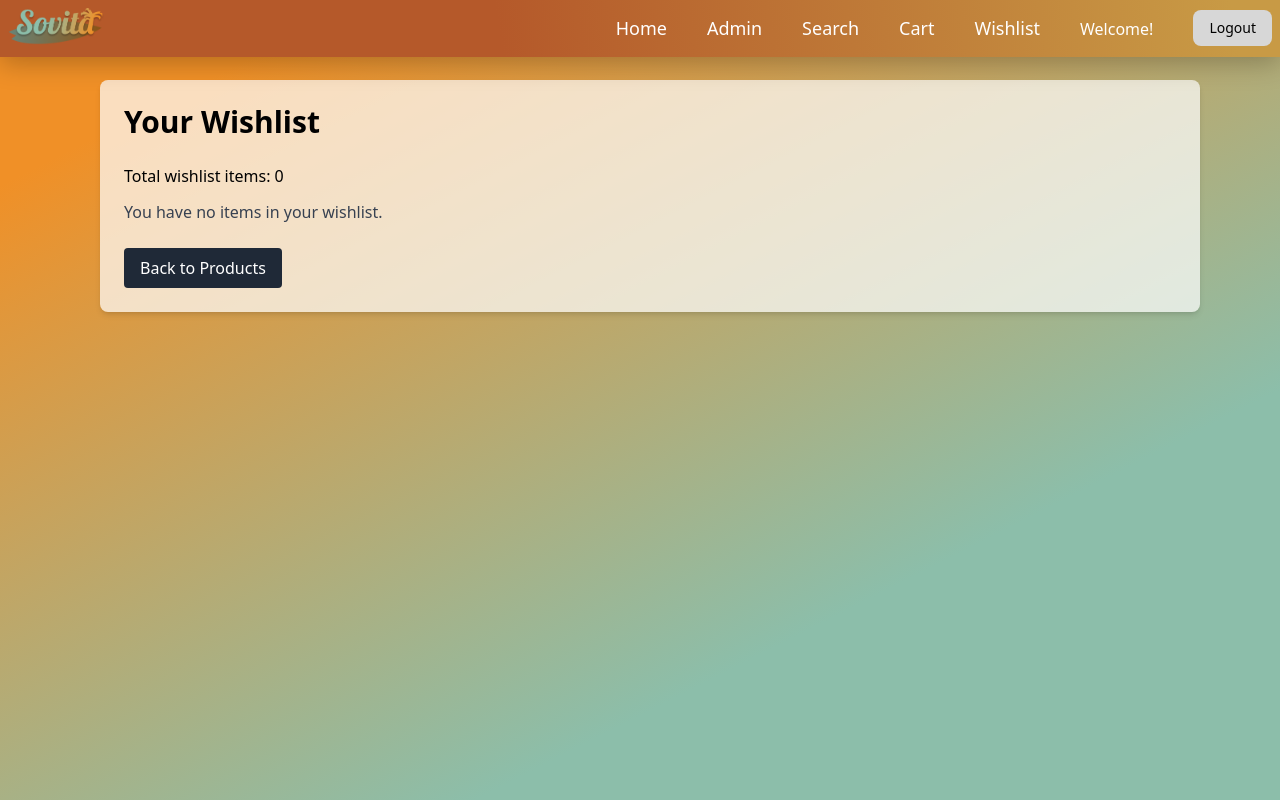
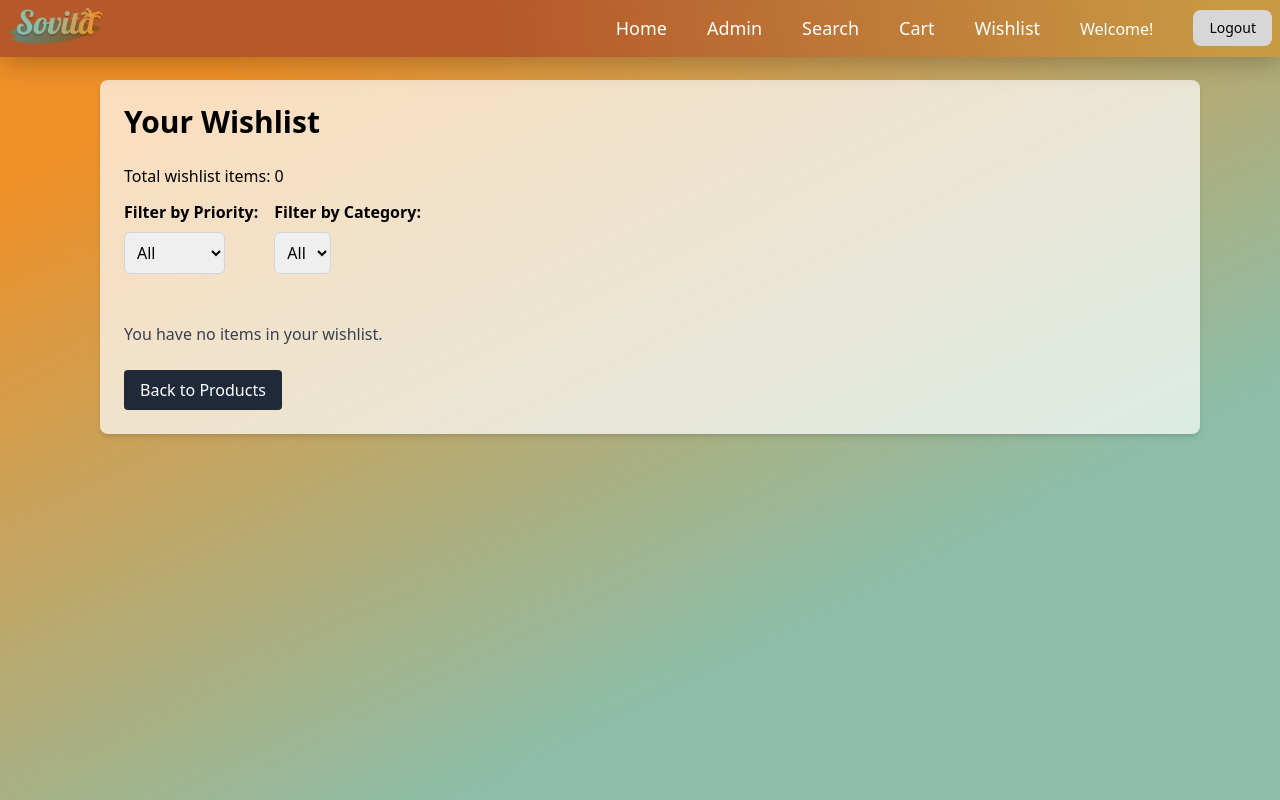
Before and after one commit to souvenir-kita/sovita, a Django app: page /wishlist/ in a window 1280 px wide. Run offline with Django 5.2, Linux system fonts and the light colour scheme; the visitor is signed in with stand-in values (Sample User, id 1); data that the repository does not hold is empty; some libraries are stand-ins or nearby versions; some web fonts are replaced.

Commit message:
Add filter by category, priority

```diff
--- a/wishlist/templates/wishlist.html
+++ b/wishlist/templates/wishlist.html
@@ -6,12 +6,37 @@
 <div class="flex justify-center items-start min-h-screen pt-20 pb-6 px-20" style="background: linear-gradient(153deg, #F09027 12.76%, #8CBEAA 71.77%);">
     <div class="bg-white bg-opacity-70 shadow-md rounded-lg p-6 w-full ml-5">
         <h2 class="text-3xl font-bold mb-6">Your Wishlist</h2>
+
         <p id="total-wishlist-items" class="mb-3">Total wishlist items: {{ wishlist_items.count }}</p>
+
+        <div class="flex flex-col md:flex-row md:space-x-4 mb-6">
+            <div class="mb-4">
+                <label for="priorityFilter" class="block font-semibold mb-2">Filter by Priority:</label>
+                <select id="priorityFilter" class="border border-gray-300 rounded-md p-2" onchange="applyFilters()">
+                    <option value="all">All</option>
+                    <option value="3">High</option>
+                    <option value="2">Medium</option>
+                    <option value="1">Low</option>
+                </select>
+            </div>
+
+            <div class="mb-6">
+                <label for="categoryFilter" class="block font-semibold mb-2">Filter by Category:</label>
+                <select id="categoryFilter" class="border border-gray-300 rounded-md p-2" onchange="applyFilters()">
+                    <option value="all">All</option>
+                    {% for wishlist in wishlist_items %}
+                        <option value="{{ wishlist.product.category }}">{{ wishlist.product.category }}</option>
+                    {% endfor %}
+                </select>
+            </div>
+        </div>
 
         {% if wishlist_items %}
             <div class="grid grid-cols-1 md:grid-cols-2 lg:grid-cols-3 gap-6">
                 {% for wishlist in wishlist_items %}
-                    <div class="bg-white rounded-lg shadow-md overflow-hidden">
+                    <div class="bg-white rounded-lg shadow-md overflow-hidden"
+                         data-priority="{{ wishlist.priority }}"
+                         data-category="{{ wishlist.product.category }}">
                         <img src="{{ wishlist.product.picture.url }}" alt="{{ wishlist.product.name }}" class="w-full h-48 object-cover">
                         <div class="p-4">
                             <h3 class="text-lg font-bold">{{ wishlist.product.name }}</h3>
@@ -77,5 +102,25 @@
         })
         .catch(error => console.error('Error:', error));
     }
+
+    function applyFilters() {
+        const selectedPriority = document.getElementById('priorityFilter').value;
+        const selectedCategory = document.getElementById('categoryFilter').value;
+        const wishlistItems = document.querySelectorAll('[data-priority]');
+
+        wishlistItems.forEach(item => {
+            const itemPriority = item.getAttribute('data-priority');
+            const itemCategory = item.getAttribute('data-category');
+
+            const matchesPriority = (selectedPriority === 'all' || itemPriority === selectedPriority);
+            const matchesCategory = (selectedCategory === 'all' || itemCategory === selectedCategory);
+
+            if (matchesPriority && matchesCategory) {
+                item.style.display = 'block';
+            } else {
+                item.style.display = 'none';
+            }
+        });
+    }
 </script>
 {% endblock %}
```
Lines whose indentation alone changed are shown as unchanged.
